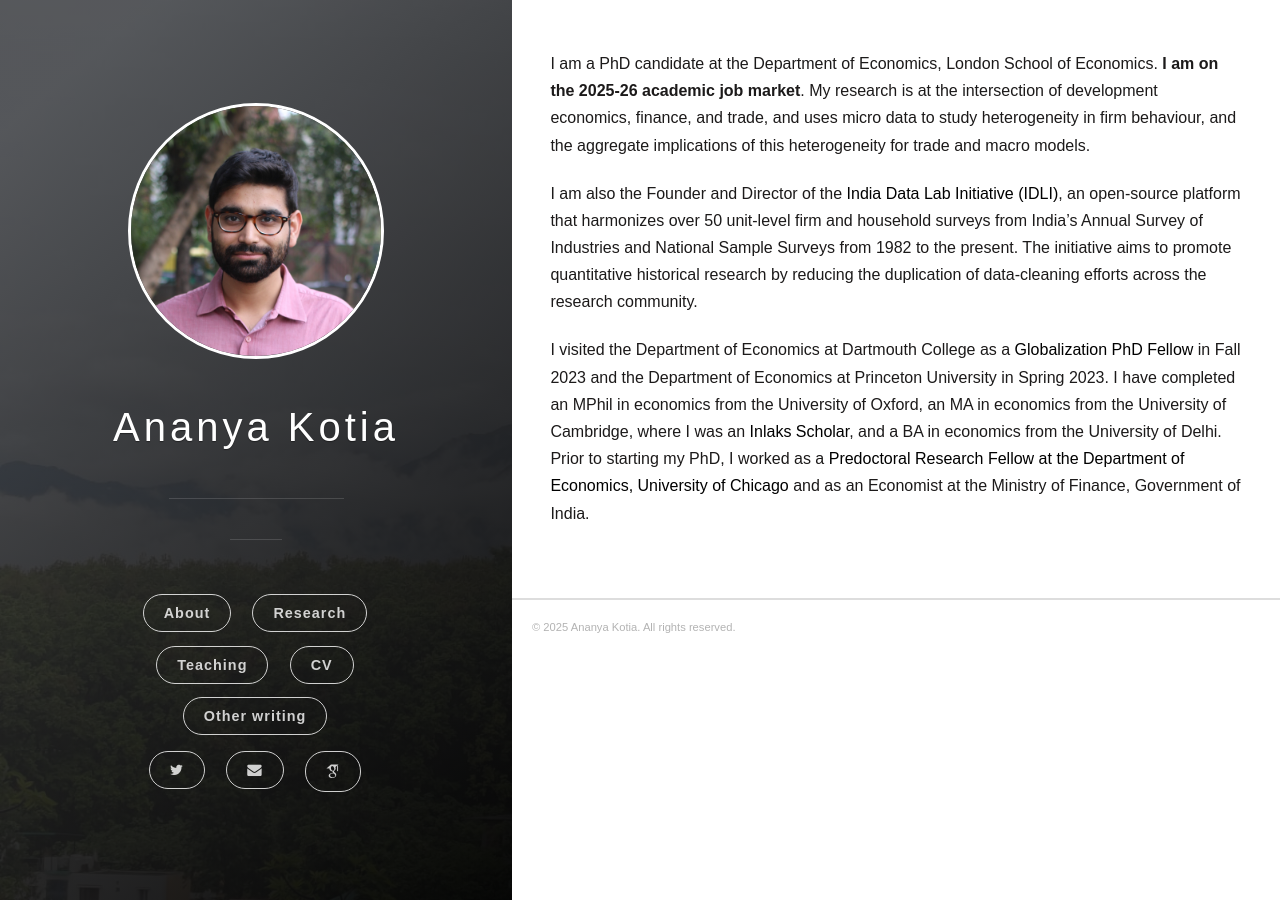
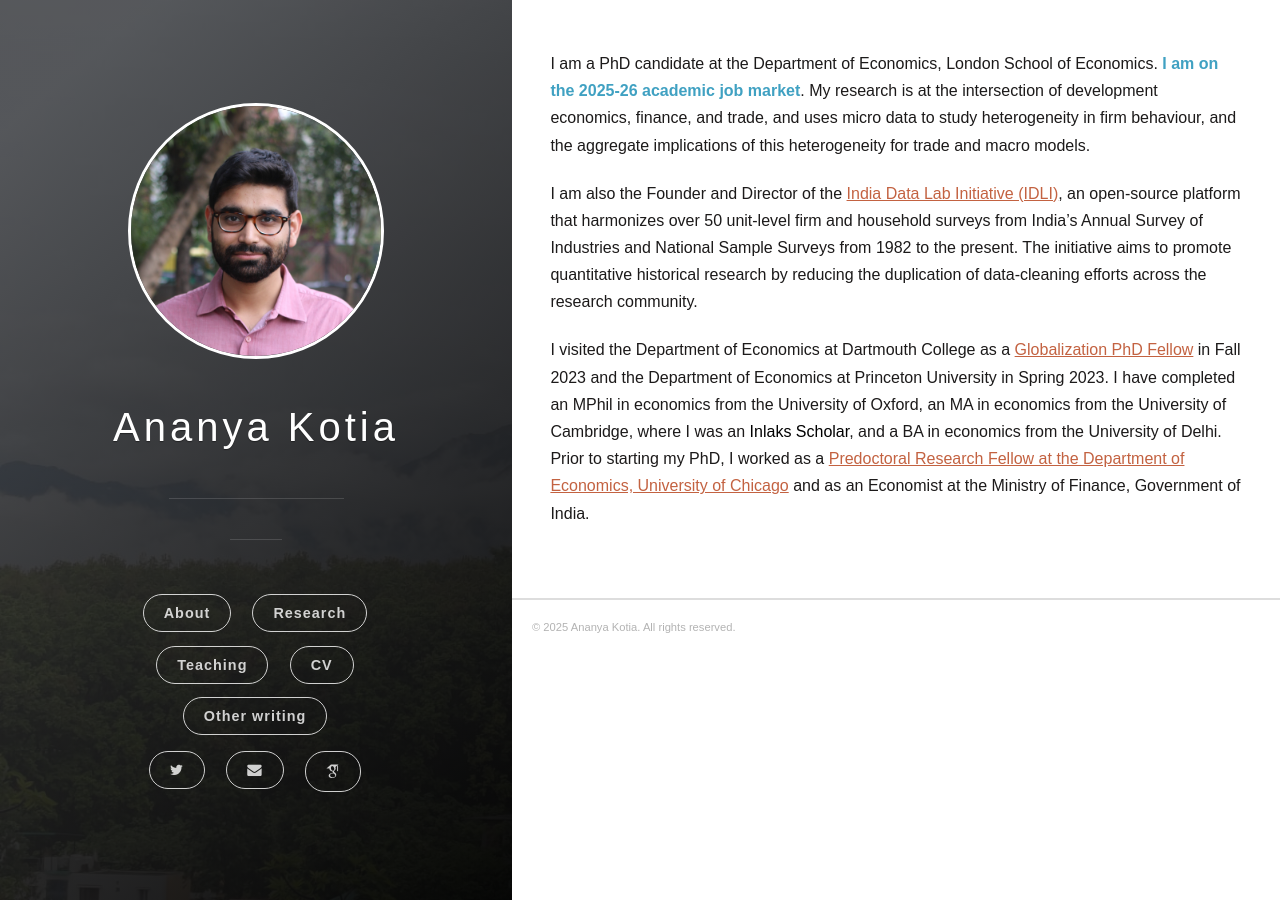
Before and after one commit to ananyakotia/ananyakotia.github.io, a Jekyll site: the page built from pages/about.markdown, in a window 1280 px wide. Built offline with Jekyll 4.4.1, drawn with Linux system fonts in a browser that asks for light colours; some web fonts are replaced.

Commit message:
Update about.markdown

```diff
--- a/pages/about.markdown
+++ b/pages/about.markdown
@@ -5,9 +5,9 @@ hide_title: true
 permalink: /about/
 ---
 
-I am a PhD candidate at the Department of Economics, London School of Economics. <strong>I am on the 2025-26 academic job market</strong>. My research is at the intersection of development economics, finance, and trade, and uses micro data to study heterogeneity in firm behaviour, and the aggregate implications of this heterogeneity for trade and macro models.
-
-I am also the Founder and Director of the <a href="https://idli.dev" target="_blank">India Data Lab Initiative (IDLI)</a>, an open-source platform that harmonizes over 50 unit-level firm and household surveys from India's Annual Survey of Industries and  National Sample Surveys from 1982 to the present. The initiative aims to promote quantitative historical research by reducing the duplication of  data-cleaning efforts across the research community.
+I am a PhD candidate at the Department of Economics, London School of Economics. <strong><span style="color:#40A1C2;">I am on the 2025-26 academic job market</span></strong>. My research is at the intersection of development economics, finance, and trade, and uses micro data to study heterogeneity in firm behaviour, and the aggregate implications of this heterogeneity for trade and macro models.
 
 
-I visited the Department of Economics at Dartmouth College as a <a href="https://globalization.dartmouth.edu/programs/globalization-phd-fellows" target="_blank">Globalization PhD Fellow</a> in Fall 2023 and the Department of Economics at Princeton University in Spring 2023. I have completed an MPhil in economics from the University of Oxford, an MA in economics from the University of Cambridge, where I was an <a href="https://inlaksfoundation.org/about/" target="_blank">Inlaks Scholar</a>, and a BA in economics from the University of Delhi. Prior to starting my PhD, I worked as a <a href="https://epic.uchicago.edu/people/ananya-kotia/" target="_blank">Predoctoral Research Fellow at the Department of Economics, University of Chicago</a> and as an Economist at the Ministry of Finance, Government of India.
+I am also the Founder and Director of the <a href="https://idli.dev" target="_blank" style="color:#C36241;text-decoration:underline;">India Data Lab Initiative (IDLI)</a>, an open-source platform that harmonizes over 50 unit-level firm and household surveys from India's Annual Survey of Industries and  National Sample Surveys from 1982 to the present. The initiative aims to promote quantitative historical research by reducing the duplication of  data-cleaning efforts across the research community.
+
+I visited the Department of Economics at Dartmouth College as a <a href="https://globalization.dartmouth.edu/programs/globalization-phd-fellows" target="_blank" style="color:#C36241;text-decoration:underline;">Globalization PhD Fellow</a> in Fall 2023 and the Department of Economics at Princeton University in Spring 2023. I have completed an MPhil in economics from the University of Oxford, an MA in economics from the University of Cambridge, where I was an <a href="/" target="_blank">Inlaks Scholar</a>, and a BA in economics from the University of Delhi. Prior to starting my PhD, I worked as a <a href="https://epic.uchicago.edu/people/ananya-kotia/" target="_blank" style="color:#C36241;text-decoration:underline;">Predoctoral Research Fellow at the Department of Economics, University of Chicago</a> and as an Economist at the Ministry of Finance, Government of India.
```
